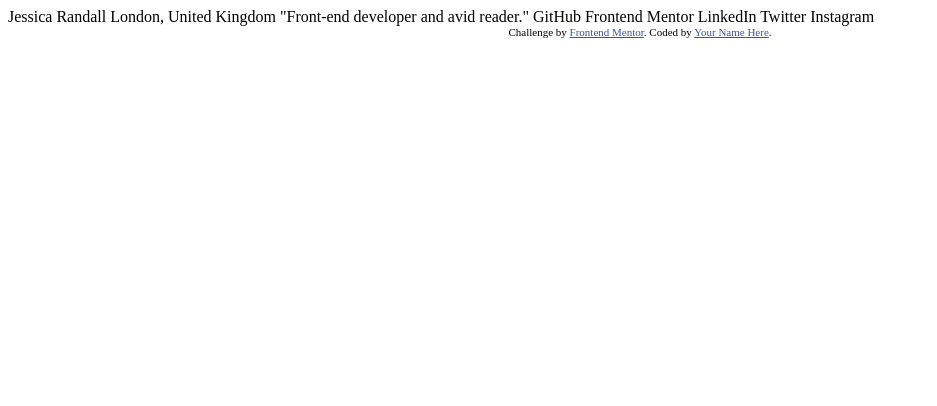
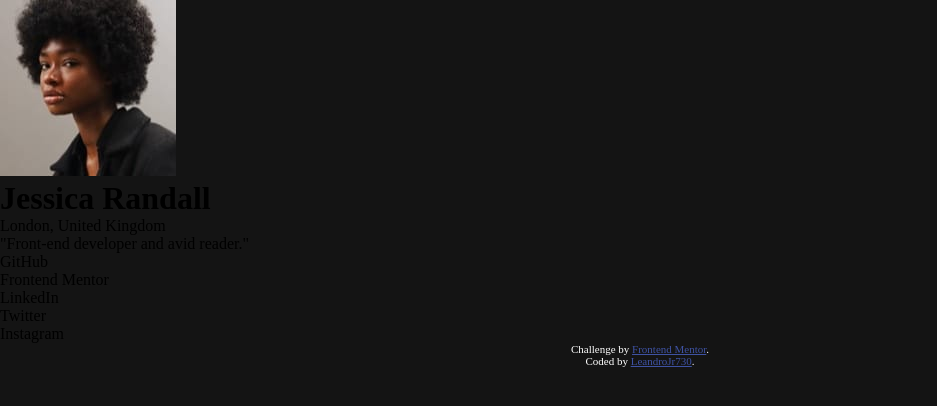
Before and after one commit to LeandroJr730/social-links, a plain HTML site: page index.html in a window 1280 px wide. Shown: the whole page, without its empty margins (0-937 px from the left). Drawn offline with Linux system fonts and the light colour scheme.

Commit message:
html and start of css

```diff
--- a/index.html
+++ b/index.html
@@ -1,34 +1,46 @@
 <!DOCTYPE html>
 <html lang="en">
   <head>
-  <meta charset="UTF-8">
-  <meta name="viewport" content="width=device-width, initial-scale=1.0"> <!-- displays site properly based on user's device -->
+    <meta charset="UTF-8" />
+    <meta name="viewport" content="width=device-width, initial-scale=1.0" />
+    <!-- displays site properly based on user's device -->
 
-  <link rel="icon" type="image/png" sizes="32x32" href="./assets/images/favicon-32x32.png">
+    <link
+      rel="icon"
+      type="image/png"
+      sizes="32x32"
+      href="./assets/images/favicon-32x32.png"
+    />
 
     <title>Frontend Mentor | Social links profile</title>
-
-  <!-- Feel free to remove these styles or customise in your own stylesheet 👍 -->
-  <style>
-    .attribution { font-size: 11px; text-align: center; }
-    .attribution a { color: hsl(228, 45%, 44%); }
-  </style>
+    <link rel="stylesheet" href="style.css" />
   </head>
   <body>
-
-  Jessica Randall
-  London, United Kingdom
-  "Front-end developer and avid reader."
-
-  GitHub
-  Frontend Mentor
-  LinkedIn
-  Twitter
-  Instagram
+    <div class="container">
+      <div class="mainBox">
+        <img
+          class="avatar"
+          src="/images/avatar-jessica.jpeg"
+          alt="Jessica Randall's photo"
+        />
+        <h1 class="name">Jessica Randall</h1>
+        <p class="location">London, United Kingdom</p>
+        <p class="description">"Front-end developer and avid reader."</p>
+        <p class="socialLinks">GitHub</p>
+        <p class="socialLinks">Frontend Mentor</p>
+        <p class="socialLinks">LinkedIn</p>
+        <p class="socialLinks">Twitter</p>
+        <p class="socialLinks">Instagram</p>
+      </div>
+    </div>
 
     <div class="attribution">
-    Challenge by <a href="https://www.frontendmentor.io?ref=challenge" target="_blank">Frontend Mentor</a>.
-    Coded by <a href="#">Your Name Here</a>.
+      Challenge by
+      <a href="https://www.frontendmentor.io?ref=challenge" target="_blank"
+        >Frontend Mentor</a
+      >.
+      <br />
+      Coded by <a href="https://github.com/LeandroJr730">LeandroJr730</a>.
     </div>
   </body>
 </html>
--- a/style.css
+++ b/style.css
@@ -0,0 +1,16 @@
+* {
+  margin: 0;
+  padding: 0;
+  box-sizing: border-box;
+}
+body {
+  background-color: hsl(0, 0%, 8%);
+}
+.attribution {
+  color: hsl(0, 0%, 100%);
+  font-size: 11px;
+  text-align: center;
+}
+.attribution a {
+  color: hsl(228, 45%, 44%);
+}
```
Also changed, not shown: images/avatar-jessica.jpeg (renamed from social-links-profile-main/assets/images/avatar-jessica.jpeg), images/favicon-32x32.png (renamed from social-links-profile-main/assets/images/favicon-32x32.png). Lines whose indentation alone changed are shown as unchanged.
